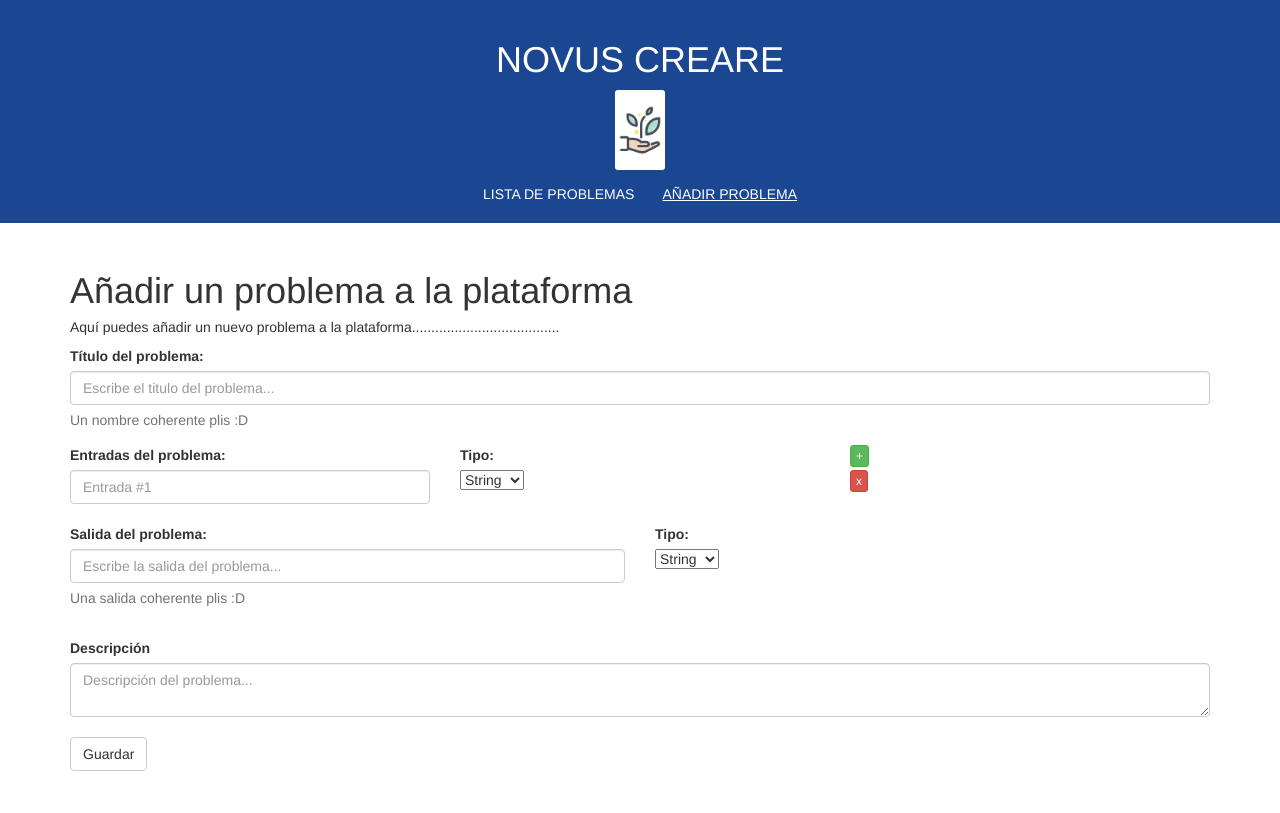
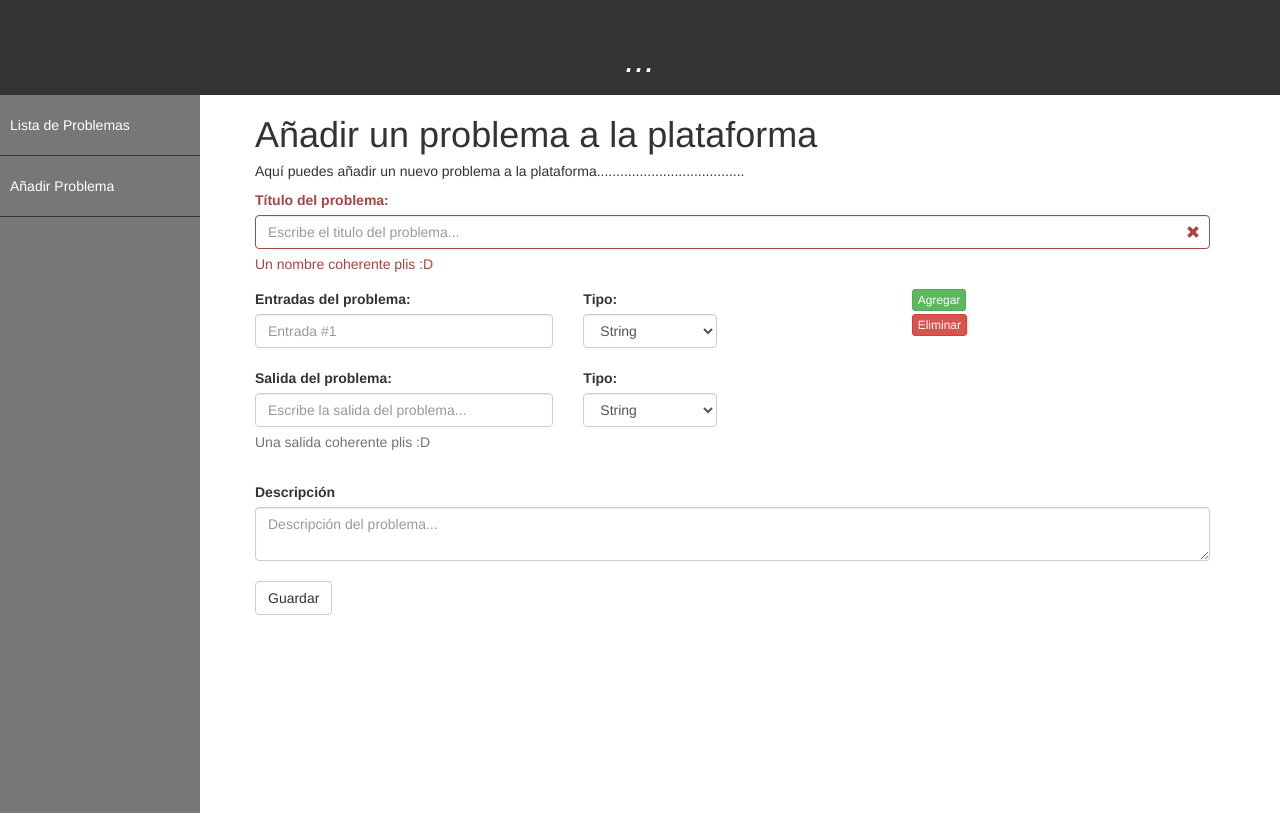
Before and after one commit to HectorPerezM/Mingeso-Grupo1, a React app in the folder front-end/: page /add in a window 1280 px wide. Built offline with nearby package versions, Linux system fonts and the light colour scheme.

Commit message:
sprint 1 ready

```diff
--- a/front-end/package.json
+++ b/front-end/package.json
@@ -40,6 +40,7 @@
         "react-redux": "^5.0.6",
         "react-router-dom": "^4.2.2",
         "react-router-redux": "^4.0.8",
+        "reactstrap": "^6.0.1",
         "redux": "^3.7.2",
         "redux-form": "^7.0.3",
         "redux-thunk": "^2.2.0",
--- a/front-end/public/index.html
+++ b/front-end/public/index.html
@@ -7,7 +7,7 @@
     <link rel="shortcut icon" href="https://png.icons8.com/material/32/000000/hand-planting.png">
     <!-- Latest compiled and minified CSS -->
     <link rel="stylesheet" href="https://maxcdn.bootstrapcdn.com/bootstrap/3.3.7/css/bootstrap.min.css" integrity="sha384-BVYiiSIFeK1dGmJRAkycuHAHRg32OmUcww7on3RYdg4Va+PmSTsz/K68vbdEjh4u" crossorigin="anonymous">
-
+    <!-- All optional dependencies version -->
     <!--
       Notice the use of %PUBLIC_URL% in the tags above.
       It will be replaced with the URL of the `public` folder during the build.
--- a/front-end/src/App.js
+++ b/front-end/src/App.js
@@ -14,16 +14,21 @@ const App = () => {
         <Router>
             <div className="App">
                 <div className="App-header">
-                    <h1>NOVUS CREARE</h1>
-                    <img src={logo} className="App-logo" alt="logo"/>
-                    <nav className="main-nav">
-                        <ul>
-                            <li><NavLink activeClassName="selected" to="/problems">Lista de Problemas</NavLink></li>
-                            <li><NavLink activeClassName="selected" to="/add">Añadir Problema </NavLink></li>
-                        </ul>
-                    </nav>
+                    <h1>...</h1>
                 </div>
-
+                <div id="sidebar" className="sidebar">
+                <nav className="side-nav">
+                    <ul>
+                        <li>
+                        <span></span>
+                        <NavLink to="/problems">Lista de Problemas</NavLink>
+                        </li>
+                        <li>
+                        <NavLink to="/add">Añadir Problema </NavLink>
+                        </li>
+                    </ul>
+                </nav>
+                </div>
                 <div className="container">
                     <Route path="/problems/" component={ProblemsStudent}/>
                     <Route path="/add" component={FormProblem}/>
--- a/front-end/src/containers/FormProblem.js
+++ b/front-end/src/containers/FormProblem.js
@@ -1,6 +1,7 @@
 import React, { Component } from "react";
 import {Row, Col} from "react-bootstrap";
 import {Button, FormGroup, ControlLabel, FormControl, HelpBlock} from "react-bootstrap";
+import {CustomInput} from "reactstrap";
 
 const addProblem = problem => {
   console.log(problem.title);
@@ -71,9 +72,8 @@ class FormProblem extends Component {
 
   getValidationState() {
     const length = this.state.title.length;
-    if (length > 10) return 'success';
-    else if (length > 5) return 'warning';
-    else if (length > 0) return 'error';
+    if (length > 0) return 'success';
+    else if  (length == 0) return 'error';
     return null;
   }
 
@@ -149,7 +149,7 @@ class FormProblem extends Component {
             <ControlLabel>Tipo:</ControlLabel>
           </Col>
           <Col xs={10} md={4}>
-            <Button bsStyle="success" bsSize="xsmall" onClick={this.handleAddShareholder}>+</Button>
+            <Button bsStyle="success" bsSize="xsmall" onClick={this.handleAddShareholder}>Agregar</Button>
           </Col>
         </Row>
 
@@ -167,16 +167,21 @@ class FormProblem extends Component {
             />
             <FormControl.Feedback />
             </Col>
-            <Col xs={6} md={4}>
-               <select name="type"
+            <Col xs={6} md={2}>
+               <FormControl
+               componentClass="select"
+               placeholder="select"
+               name="type"
                value={shareholder.type}
                onChange={this.handleShareholderTypeChange(idx)}>
                  <option value="str">String</option>
                  <option value="int">Entero</option>
-               </select>
+               </FormControl>
+            </Col>
+            <Col xs={6} md={2}>
             </Col>
             <Col xsHidden md={4}>
-            <Button bsStyle="danger" bsSize="xsmall" onClick={this.handleRemoveShareholder(idx)} >x</Button>
+            <Button bsStyle="danger" bsSize="xsmall" onClick={this.handleRemoveShareholder(idx)} >Eliminar</Button>
             </Col>
           </Row>
           </div>
@@ -184,7 +189,7 @@ class FormProblem extends Component {
         <br />
 
         <Row className="show-grid">
-          <Col xs={6} md={6}>
+          <Col xs={6} md={4}>
           <ControlLabel>Salida del problema:</ControlLabel>
           </Col>
           <Col xs={6} md={6}>
@@ -193,7 +198,7 @@ class FormProblem extends Component {
         </Row>
 
         <Row className="show-grid">
-          <Col xs={6} md={6}>
+          <Col xs={6} md={4}>
             <FormControl
               name ="output"
               type="text"
@@ -204,17 +209,18 @@ class FormProblem extends Component {
             <FormControl.Feedback />
             <HelpBlock>Una salida coherente plis :D</HelpBlock>
           </Col>
-          <Col xs={6} md={6}>
-             <select name="typeOutput"
-             value={this.state.typeOutput}
-             onChange={e => this.Change(e)}>
-               <option value="str">String</option>
-               <option value="int">Entero</option>
-             </select>
+          <Col xs={6} md={2}>
+              <FormControl
+              componentClass="select"
+              placeholder="select"
+              name="typeOutput"
+              value={this.state.typeOutput}
+              onChange={e => this.Change(e)}>
+                <option value="str">String</option>
+                <option value="int">Entero</option>
+              </FormControl>
           </Col>
         </Row>
-
-
 
         <br />
         <ControlLabel>Descripción</ControlLabel>
--- a/front-end/src/containers/ProblemsStudent.js
+++ b/front-end/src/containers/ProblemsStudent.js
@@ -1,3 +1,4 @@
+
 import React, { Component } from 'react';
 import axios from 'axios';
 import {NavLink} from 'react-router-dom';
--- a/front-end/src/styles/App.css
+++ b/front-end/src/styles/App.css
@@ -1,5 +1,10 @@
 .App {
     padding-bottom: 3em;
+
+}
+
+*{
+  box-sizing: border-box;
 }
 
 .App-logo {
@@ -9,102 +14,37 @@
     padding: 15px 0;
     border-radius: 3px;
 }
-
 .App-header {
-    background-color: #1B4691;
+    font-style: oblique;
+    background-color: #333;
     padding: 20px 0 5px;
     color: white;
-    margin-bottom: 2em;
     text-align: center;
 }
 
-@keyframes App-logo-appearance {
-    from {
-        opacity: 0;
-        transform: scale(0.1) rotate(30deg);
-        transform-origin: center bottom;
+
+.sidebar {
+  position: fixed;
+  width: 200px;
+  height: 100%;
+  background: #777;
 }
-
-    50% {
-        transform: rotate(-10deg);
+.sidebar ul li {
+  color:rgba(230, 230, 230, 0.9);
+  padding:20px 10px;
+  border-bottom: 1px solid #333
 }
-
-    70% {
-        transform: rotate(3deg);
-    }
-
-    to {
-        opacity: 1;
-        transform: scale(1);
-    }
-}
-
-/* Main Navigation */
-.main-nav {
-    text-align: center;
-}
-
-.main-nav ul {
+.sidebar ul {
   list-style: none;
   padding: 0;
-    margin: 1em 0;
+  margin: 0;
 }
-
-.main-nav li {
-    display: inline-block;
-    vertical-align: top;
-    margin: 0 1em;
-}
-
-.main-nav a {
+.sidebar ul li a {
   color: #fff;
-    text-transform: uppercase;
-}
-
-.main-nav a:hover {
-    color: #F6852A;
   text-decoration: none;
 }
 
-.main-nav a:focus {
-    text-decoration: none;
+
+.container {
+  padding-left: 200px;
 }
-
-.main-nav a.selected {
-    text-decoration: underline;
-}
-
-/* Premium icon in product list */
-td.premium {
-    text-align: center;
-}
-
-td.premium .glyphicon-ok {
-    color: green;
-}
-
-td.premium .glyphicon-remove {
-    color: red;
-}
-
-/* Avatar image size in product list */
-img.avatar {
-    height: 32px;
-    width: auto;
-}
-
-.error-text {
-    color: red;
-}
-
-.product-submit {
-    margin-bottom: 1.5em;
-}
-
-.pager li {
-    margin: 0 0.5em;
-}
-
-.bids .btn {
-    margin-bottom: 1.5em;
-}
```
Also changed, not shown: 1 other file (tests, documents, lock files or other folders). Lines whose indentation alone changed are shown as unchanged.
